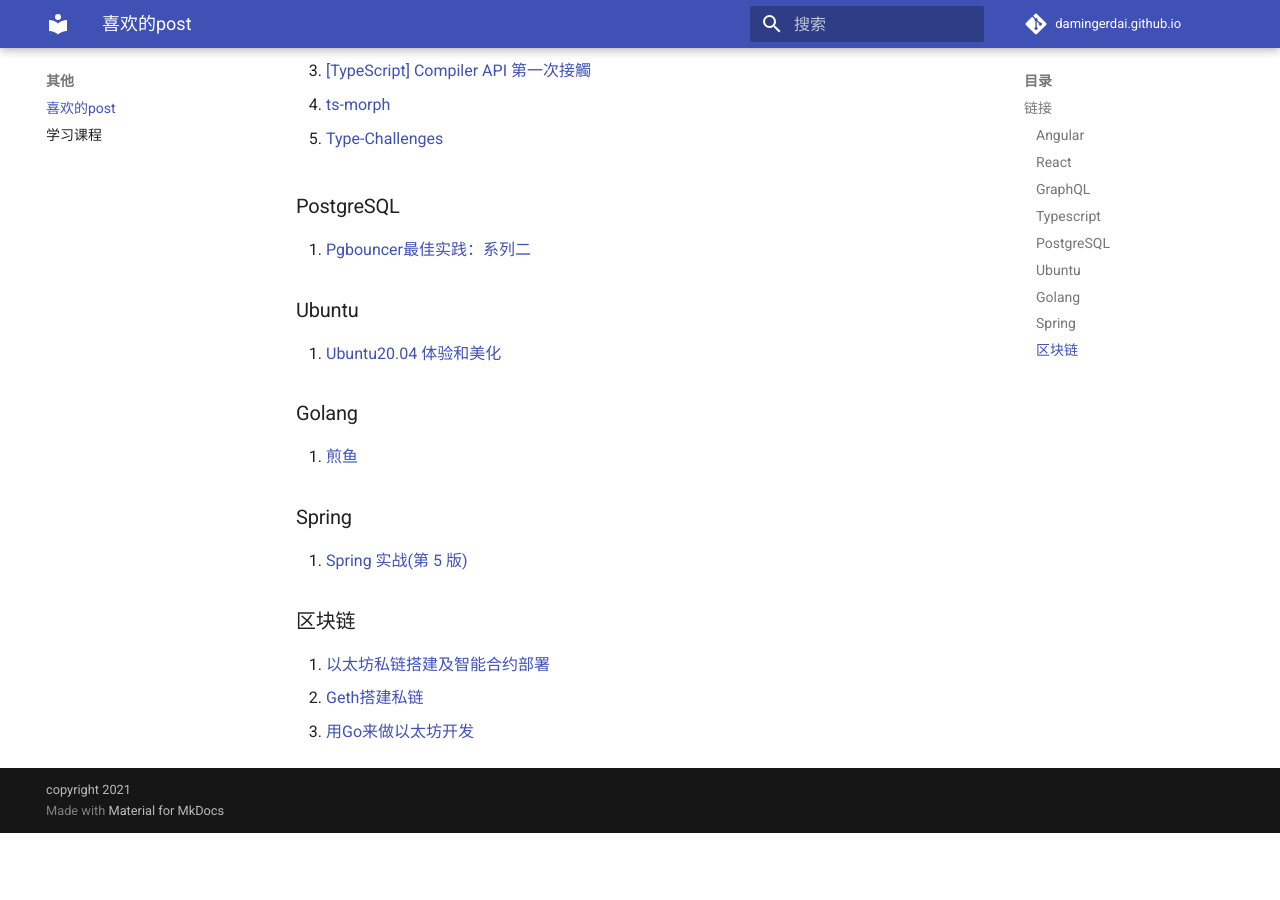
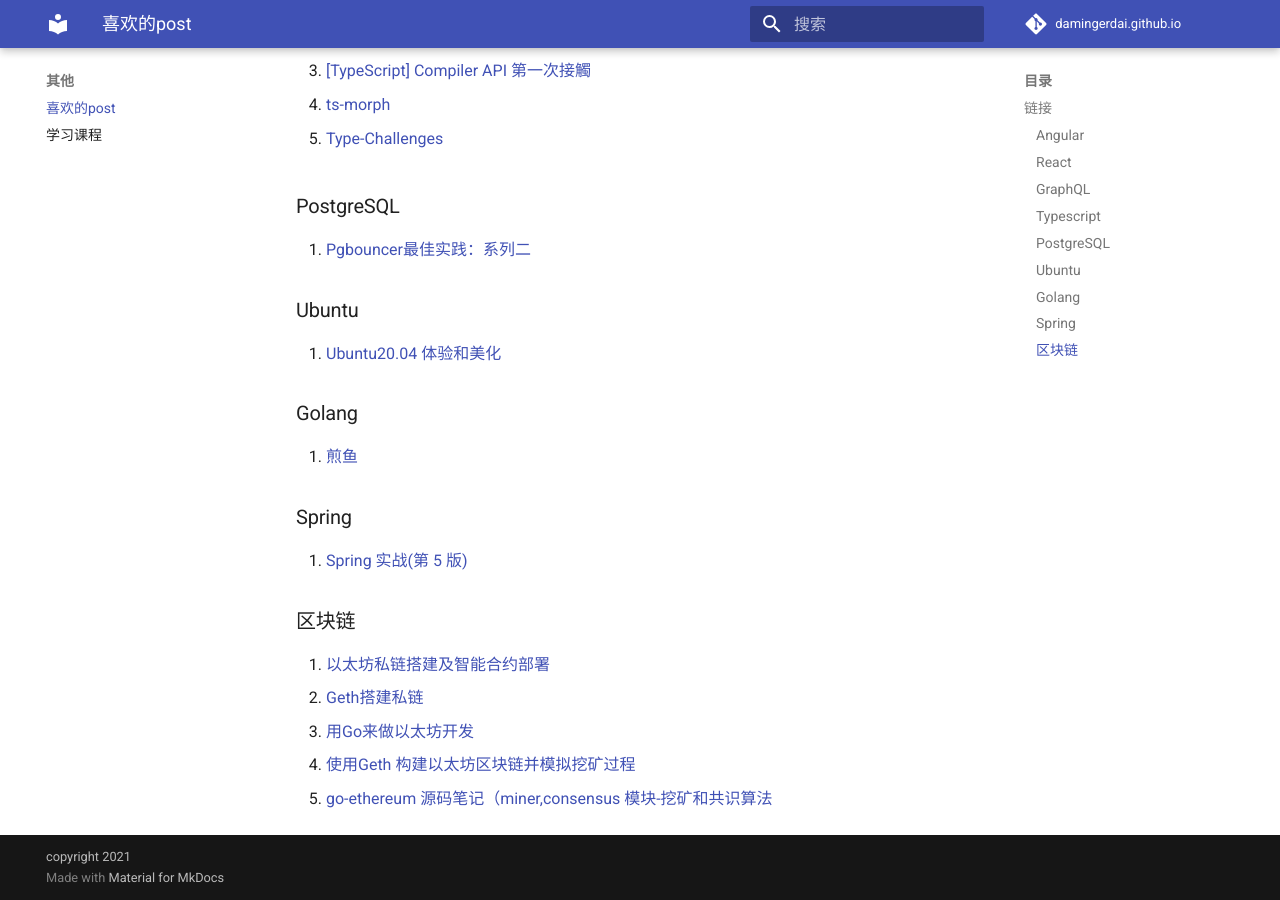
Before and after one commit to damingerdai/damingerdai.github.io, an MkDocs documentation site: the page built from docs/others/link.md, in a window 1280 px wide and 900 px high, scrolled down 793 px. Built offline with MkDocs 1.6.1 and Material for MkDocs 9.7.7, drawn with Linux system fonts in a browser that asks for light colours; comment, search, counter and statistics services are not loaded; before the commit the page ends 1626 px from its top, so only the background shows below that.

Commit message:
docs: add  go-ethereum 源码笔记

```diff
--- a/docs/others/link.md
+++ b/docs/others/link.md
@@ -52,3 +52,5 @@
 1. [以太坊私链搭建及智能合约部署](https://bolenzhang.github.io/2018/04/29/%e4%bb%a5%e5%a4%aa%e5%9d%8a%e7%a7%81%e9%93%be%e6%90%ad%e5%bb%ba%e5%8f%8a%e6%99%ba%e8%83%bd%e5%90%88%e7%ba%a6%e9%83%a8%e7%bd%b2/)
 2. [Geth搭建私链](https://donaldhan.github.io/blockchain/2020/05/19/Geth%e6%90%ad%e5%bb%ba%e7%a7%81%e9%93%be.html)
 3. [用Go来做以太坊开发](https://goethereumbook.org/zh/)
+4. [使用Geth 构建以太坊区块链并模拟挖矿过程](https://www.cnblogs.com/soowin/p/14330108.html)
+5. [go-ethereum 源码笔记（miner,consensus 模块-挖矿和共识算法](https://knarfeh.com/2018/03/10/go-ethereum%20%E6%BA%90%E7%A0%81%E7%AC%94%E8%AE%B0%EF%BC%88miner,%20consensus%20%E6%A8%A1%E5%9D%97-%E6%8C%96%E7%9F%BF%E5%92%8C%E5%85%B1%E8%AF%86%E7%AE%97%E6%B3%95%EF%BC%89/)
```
